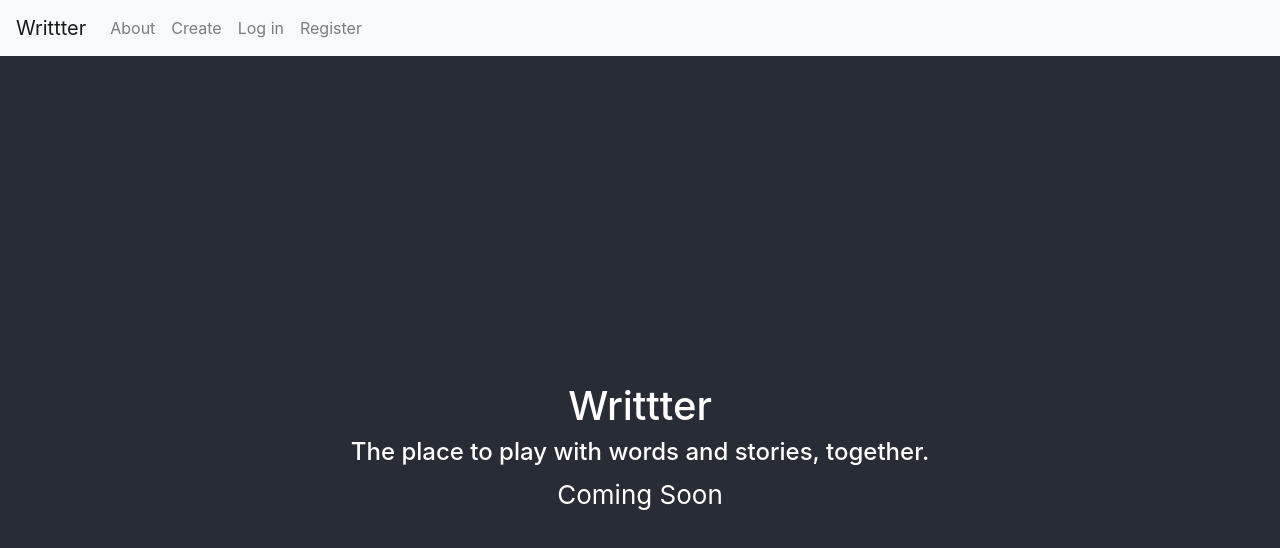
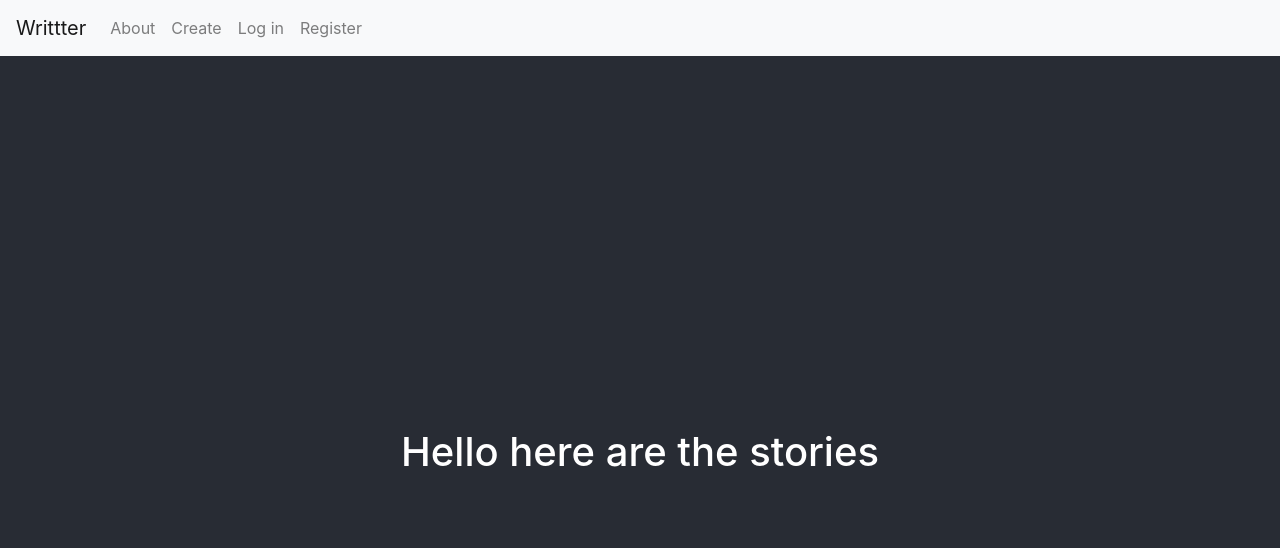
Before and after one commit to g-ongenae/writtter, a React (Create React App) app: page / in a window 1280 px wide. Shown: the top 548 px of the page. Built offline with nearby package versions, Linux system fonts and the light colour scheme.

Commit message:
Display stories on home page instead of a text

```diff
--- a/src/components/HomePage.js
+++ b/src/components/HomePage.js
@@ -1,4 +1,6 @@
 import React, { Component } from "react";
+
+import Stories from "./lists/Stories";
 
 export default class HomePage extends Component {
   constructor(params) {
@@ -11,10 +13,7 @@ export default class HomePage extends Component {
   render() {
     return (
       <section className="App-section">
-        {/* <img src={logo} className="App-logo" alt="logo" /> */}
-        <h1>Writtter</h1>
-        <h4>The place to play with words and stories, together.</h4>
-        <p>Coming Soon</p>
+        <Stories></Stories>
       </section>
     );
   }
```
